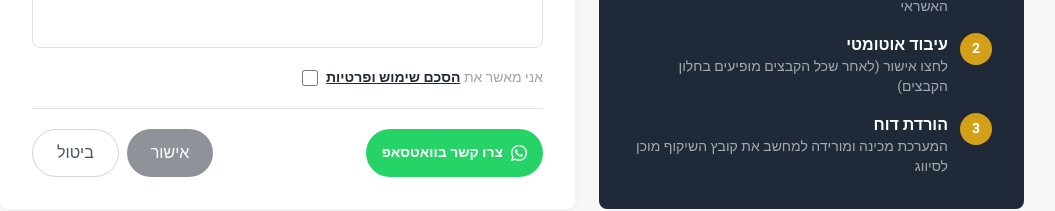
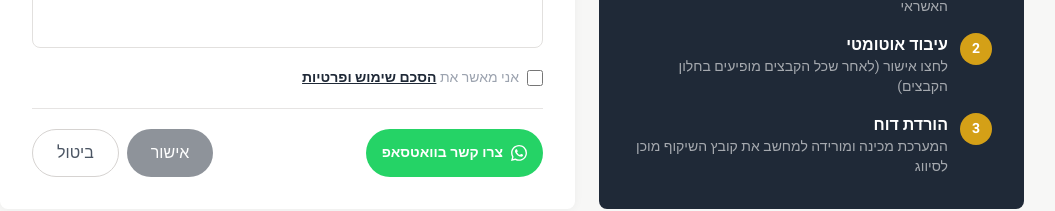
Before and after one commit to AboubakarArisar/finance-classifier, a Next.js app: page / in a window 1280 px wide. Shown: the part 603-814 px from the top of the page, without its empty margins (128-1183 px from the left). Built offline with nearby package versions, Linux system fonts and the light colour scheme.

Commit message:
fixed checkbox place

```diff
--- a/app/page.tsx
+++ b/app/page.tsx
@@ -431,6 +431,12 @@ export default function Home() {
 
             {/* Terms acceptance — must be checked before processing */}
             <label className="flex items-center justify-start gap-2 text-sm text-text-muted">
+              <input
+                type="checkbox"
+                checked={acceptedTerms}
+                onChange={(event) => setAcceptedTerms(event.target.checked)}
+                className="h-4 w-4 accent-primary"
+              />
               <span>
                 אני מאשר את{" "}
                 <a
@@ -442,12 +448,6 @@ export default function Home() {
                   הסכם שימוש ופרטיות
                 </a>
               </span>
-              <input
-                type="checkbox"
-                checked={acceptedTerms}
-                onChange={(event) => setAcceptedTerms(event.target.checked)}
-                className="h-4 w-4 accent-primary"
-              />
             </label>
 
             {/* Footer actions */}
```
